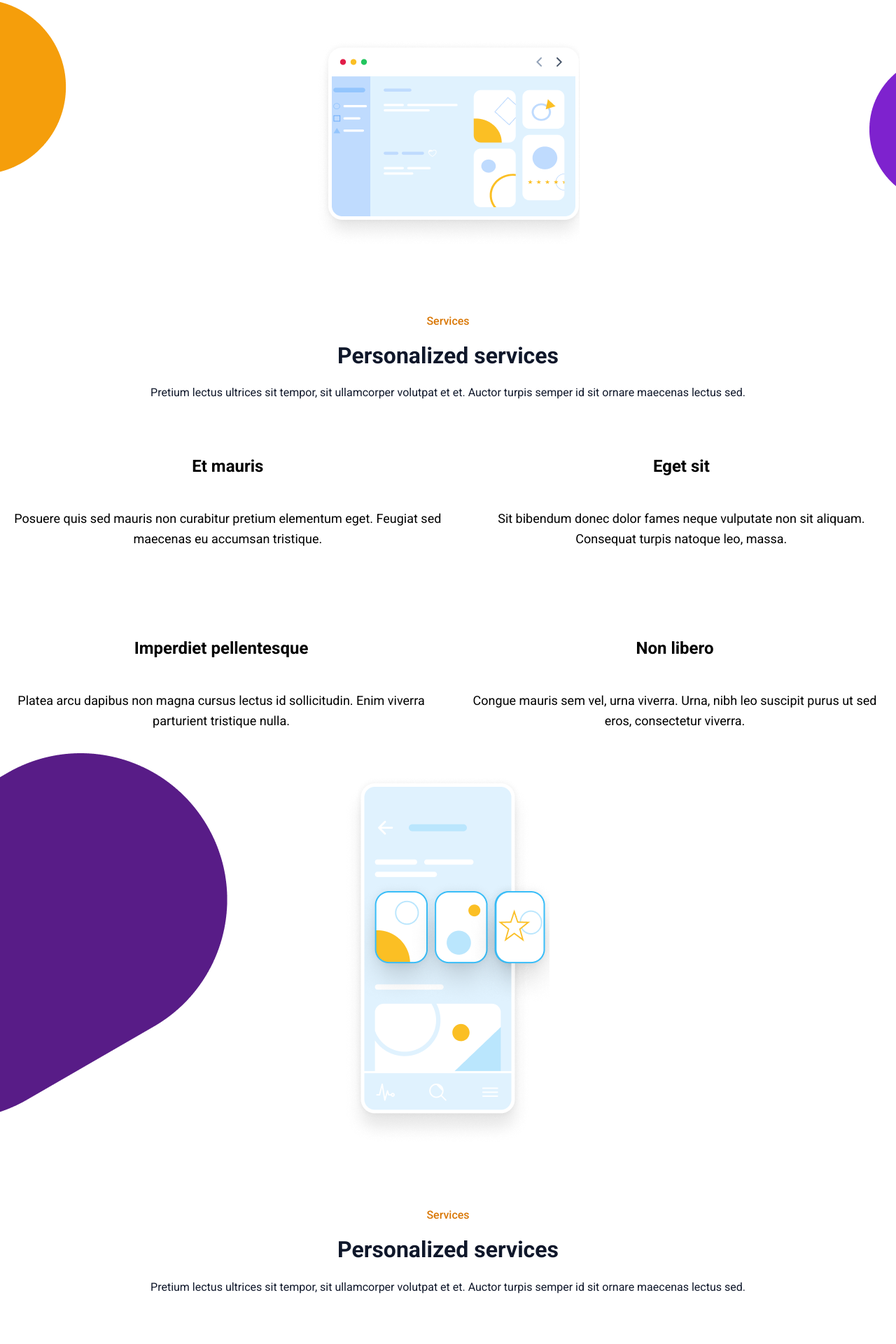
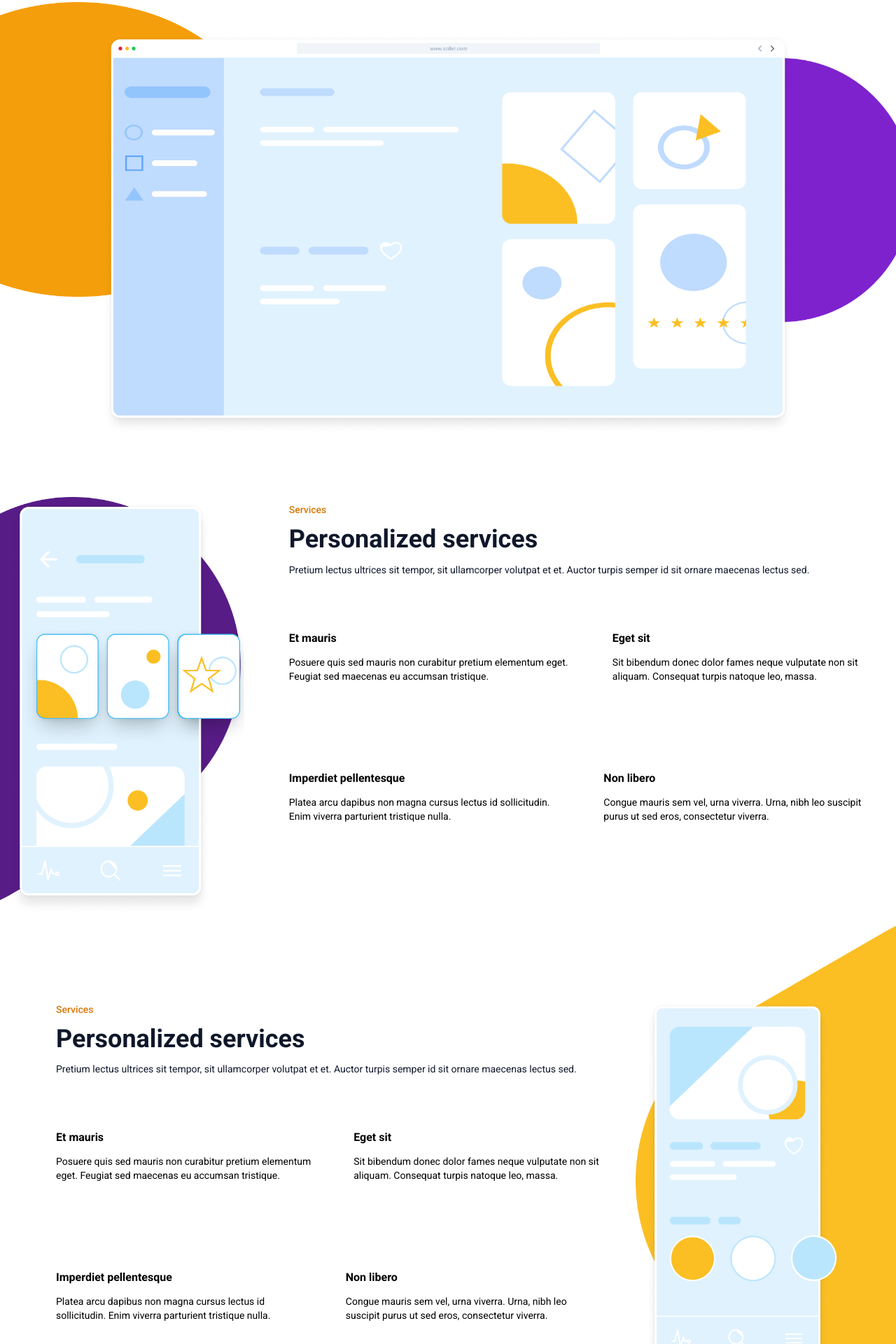
Before and after one commit to Breno-Mateus/buzzvel-test, a React (Vite) app: page / in a window 1280 px wide. Shown: the part 816-2736 px from the top of the page at 70% size. Built offline with nearby package versions, Linux system fonts and the light colour scheme.

Commit message:
feat: page responsiveness

```diff
--- a/src/components/box-text/index.tsx
+++ b/src/components/box-text/index.tsx
@@ -5,16 +5,28 @@ const BoxText = ({title1, text1, title2, text2} : BoxTextProps) => {
         <div className="flex gap-12">
             <div className="
             flex flex-col gap-4 mt-20
-            md:gap-12">
-                <p className="text-[24px] leading-[26.4px] font-bold">{title1}</p>
-                <p className="text-[18px] leading-[28.8px] font-normal">{text1}</p>
+            2xl:gap-12">
+                <p className="
+                text-[24px] leading-[26.4px] font-bold
+                lg:text-base lg:leading-4
+                2xl:text-[24px] 2xl:leading-[26.4px]">{title1}</p>
+                <p className="
+                text-[18px] leading-[28.8px] font-normal
+                lg:text-sm lg:leading-5
+                2xl:text-[18px] 2xl:leading-[28.8px]">{text1}</p>
             </div>
 
             <div className="
             flex flex-col gap-4 mt-20
-            md:gap-12">
-                <p className="text-[24px] leading-[26.4px] font-bold">{title2}</p>
-                <p className="text-[18px] leading-[28.8px] font-normal">{text2}</p>
+            2xl:gap-12">
+                <p className="
+                text-[24px] leading-[26.4px] font-bold
+                lg:text-base lg:leading-4
+                2xl:text-[24px] 2xl:leading-[26.4px]">{title2}</p>
+                <p className="
+                text-[18px] leading-[28.8px] font-normal
+                lg:text-sm lg:leading-5
+                2xl:text-[18px] 2xl:leading-[28.8px]">{text2}</p>
             </div>
         </div>
     )
--- a/src/components/button/index.tsx
+++ b/src/components/button/index.tsx
@@ -16,11 +16,15 @@ const Button = ({borderColor, backgroundHover, arrow, arrowHover, textColor, tex
     return (
         <button className={
             `bg-transparent ${borderColor} ${textColor} ${textColorHover} ${backgroundHover} rounded-[100px] border-2 w-[306px] h-16 flex items-center justify-center px-6 py-5 z-[1000] gap-6
-            lg:w-[166px] lg:h-8 lg:px-4 lg:py-3 lg:gap-2`} onMouseEnter={handleMouseEnter} onMouseLeave={handleMouseLeave}>
+            lg:w-[166px] lg:h-8 lg:px-4 lg:py-4 lg:gap-2
+            2xl:w-[306px] 2xl:h-16 2xl:px-6 2xl:py-5 2xl:gap-6`} onMouseEnter={handleMouseEnter} onMouseLeave={handleMouseLeave}>
             <p className="
             text-2xl leading-[24px] font-bold tracking-[0.5px]
-            lg:text-xs lg:leading-5">Request a Quote</p>
-            <img src={icon} className="lg:h-4 lg:w-4"/>
+            lg:text-xs lg:leading-5
+            2xl:text-2xl 2xl:leading-[24px]">Request a Quote</p>
+            <img src={icon} className="
+            lg:h-4 lg:w-4
+            2xl:h-6 2xl:w-6"/>
         </button>
     )
 }
--- a/src/components/footer/index.tsx
+++ b/src/components/footer/index.tsx
@@ -4,11 +4,11 @@ const Footer = () => {
     return (
         <footer className="
         px-4 py-6 flex flex-col items-center text-textColor gap-6
-        2xl:px-20 2xl:flex-row 2xl:justify-between">
+        lg:px-20 lg:flex-row lg:justify-between">
 
             <div className="
             flex flex-col items-center gap-6
-            2xl:flex-row">
+            lg:flex-row">
                 <div>
                     <img src={Logo} />
                 </div>
--- a/src/components/section2/index.tsx
+++ b/src/components/section2/index.tsx
@@ -15,42 +15,48 @@ const Section2 = () => {
             <div className="absolute w-full mt-[151px] -z-10 flex">
                 <img src={Elipse1} className="
                 absolute top-0 left-0
-                2xl:hidden"
+                lg:hidden"
                 />
                 <img src={Elipse2} className="
                 absolute right-0 top-20
-                2xl:hidden"
+                lg:hidden"
                 />
                 <img src={Elipse3} className="
-                hidden
-                2xl:block 2xl:absolute 2xl:top-0 2xl:left-0"
+                hidden absolute top-0 left-0
+                lg:block lg:h-[421px] lg:w-[380px]
+                2xl:h-auto 2xl:w-auto"
                 />
                 <img src={Elipse4} className="
-                hidden
-                2xl:block 2xl:absolute 2xl:right-0 2xl:top-40"
+                hidden absolute right-0 top-40
+                lg:block lg:h-[377px] lg:top-20
+                2xl:h-auto 2xl:top-40"
                 />
             </div>
 
             <div className="
             flex flex-col gap-6 text-center
-            2xl:w-[900px]">
+            lg:mx-[26%] lg:gap-4
+            2xl:w-[900px] 2xl:gap-6">
                 <p className="
                 text-textColorOther text-[16px] leading-[17.6px] font-medium
+                lg:text-sm lg:leading-5
                 2xl:text-[20px] 2xl:leading-[22px]">No more waste</p>
                 <h1 className="
                 text-[32px] leading-[35.2px] font-bold
+                lg:text-4xl lg:leading-[41.6px]
                 2xl:text-[56px] 2xl:leading-[61.6px] 2xl:font-extrabold">Pick the Sun</h1>
                 <p className="
                 text-[16px] leading-[22.4px] font-normal
+                lg:text-sm lg:leading-5
                 2xl:text-[20px] 2xl:leading-[36px]">Et pulvinar nec interdum integer id urna molestie porta nullam. A, donec ornare sed turpis pulvinar purus maecenas quam a. Erat porttitor pharetra sed in mauris elementum sollicitudin.</p>
             </div>
 
-            <div>
+            <div className="lg:px-[10.41%] 2xl:px-0">
                 <img src={Desktop} className="
-                2xl:hidden"/>
+                lg:hidden"/>
                 <img src={Desktop1} className="
                 hidden
-                2xl:block"/>
+                lg:block"/>
             </div>
         </section>
     )
--- a/src/components/section3/index.tsx
+++ b/src/components/section3/index.tsx
@@ -9,37 +9,49 @@ const Section3 = () => {
     return (
         <section className="
         w-full px-4 py-12 gap-16 flex flex-col relative
+        lg:flex-row
         2xl:flex-row 2xl:gap-[160px] 2xl:p-20">
 
             <div className="
             hidden absolute left-0 -z-10 top-10
+            lg:block
             2xl:block">
-                <img src={Figure}/>
+                <img src={Figure} className="
+                lg:h-[600px]
+                2xl:h-auto"/>
             </div>
 
             <div className="
             hidden
+            lg:block
             2xl:block">
                 <img src={web} className="h-auto"/>
             </div>
 
-            <div className="2xl:flex 2xl:flex-col 2xl:h-[610px] 2xl:w-[1180px]">
+            <div className="
+            lg:flex lg:flex-col
+            2xl:flex 2xl:flex-col 2xl:h-[610px] 2xl:w-[1180px]">
                 <div className="
                 flex flex-col gap-6 text-center text-textColor
-                2xl:text-start">
+                lg:text-start lg:gap-3
+                2xl:text-start 2xl:gap-6">
                     <p className="
                     text-textColorOther text-[16px] leading-[17.6px] font-medium
+                    lg:text-sm lg:leading-5
                     2xl:text-[20px] 2xl:leading-[22px]">Services</p>
                     <h1 className="
                     text-[32px] leading-[35.2px] font-bold
+                    lg:text-4xl lg:leading-[41.6px]
                     2xl:text-[56px] 2xl:leading-[61.6px] 2xl:font-extrabold">Personalized services</h1>
                     <p className="
                     text-[16px] leading-[22.4px] font-normal
+                    lg:text-sm lg:leading-5
                     2xl:text-[20px] 2xl:leading-[36px]">Pretium lectus ultrices sit tempor, sit ullamcorper volutpat et et. Auctor turpis semper id sit ornare maecenas lectus sed.</p>
                 </div>
 
                 <div className="
                 gap-12 flex flex-col items-center justify-center text-center
+                lg:text-start
                 2xl:text-start">
                     <BoxText title1="Et mauris" text1="Posuere quis sed mauris non curabitur pretium elementum eget. Feugiat sed maecenas eu accumsan tristique." title2="Eget sit" text2="Sit bibendum donec dolor fames neque vulputate non sit aliquam. Consequat turpis natoque leo, massa."/>
 
@@ -47,9 +59,9 @@ const Section3 = () => {
 
                     <div className="
                     absolute left-0 bottom-20 -z-10
-                    2xl:top-0">
-                        <img src={Figura4} className="
-                        2xl:hidden"/>
+                    lg:top-0 lg:hidden
+                    2xl:top-0 2xl:hidden">
+                        <img src={Figura4}/>
                     </div>
                 </div>
 
@@ -57,6 +69,7 @@ const Section3 = () => {
 
             <div className="
             flex items-center justify-center
+            lg:hidden
             2xl:hidden">
                 <img src={Mobile} />
             </div>
--- a/src/components/section4/index.tsx
+++ b/src/components/section4/index.tsx
@@ -9,36 +9,48 @@ const Section4 = () => {
     return (
         <section className="
         w-full px-4 py-12 gap-16 flex flex-col relative
+        lg:flex-row lg:p-20
         2xl:p-20 2xl:gap-[160px] 2xl:flex-row">
 
             <div className=" hidden absolute right-0 bottom-[100px] -z-10
+            lg:block
             2xl:block">
-                <img src={Figure}/>
+                <img src={Figure} className="
+                lg:h-[650px]
+                2xl:h-auto"/>
             </div>
 
-            <div className="2xl:flex 2xl:flex-col 2xl:w-[1180px] 2xl:h-[610px]">
+            <div className="
+            lg:flex lg:flex-col
+            2xl:flex 2xl:flex-col 2xl:w-[1180px] 2xl:h-[610px]">
                 <div className="
                 flex flex-col gap-6 text-center text-textColor
+                lg:text-start lg:gap-3
                 2xl:text-start">
                     <p className="
                     text-textColorOther text-[16px] leading-[17.6px] font-medium
+                    lg:text-sm lg:leading-5
                     2xl:text-[20px] 2xl:leading-[22px]">Services</p>
                     <h1 className="
                     text-[32px] leading-[35.2px] font-bold
+                    lg:text-4xl lg:leading-[41.6px]
                     2xl:text-[56px] 2xl:leading-[61.6px] 2xl:font-extrabold">Personalized services</h1>
                     <p className="
                     text-[16px] leading-[22.4px] font-normal
+                    lg:text-sm lg:leading-5
                     2xl:text-[20px] 2xl:leading-[36px]">Pretium lectus ultrices sit tempor, sit ullamcorper volutpat et et. Auctor turpis semper id sit ornare maecenas lectus sed.</p>
                 </div>
 
                 <div className="
                 gap-12 flex flex-col items-center justify-center text-center
+                lg:text-start lg:items-start
                 2xl:text-start 2xl:items-start">
                     <BoxText title1="Et mauris" text1="Posuere quis sed mauris non curabitur pretium elementum eget. Feugiat sed maecenas eu accumsan tristique." title2="Eget sit" text2="Sit bibendum donec dolor fames neque vulputate non sit aliquam. Consequat turpis natoque leo, massa."/>
 
                     <BoxText title1="Imperdiet pellentesque" text1="Platea arcu dapibus non magna cursus lectus id sollicitudin. Enim viverra parturient tristique nulla." title2="Non libero" text2="Congue mauris sem vel, urna viverra. Urna, nibh leo suscipit purus ut sed eros, consectetur viverra."/>
 
                     <div className="absolute right-0 t bottom-20 -z-10
+                    lg:hidden
                     2xl:hidden">
                         <img src={Figura5}/>
                     </div>
@@ -47,8 +59,13 @@ const Section4 = () => {
             </div>
 
             <div className="flex items-center justify-center">
-                <img src={Mobile} className="2xl:hidden"/>
-                <img src={WebPhone} className="hidden 2xl:block"/>
+                <img src={Mobile} className="
+                lg:hidden
+                2xl:hidden"/>
+                <img src={WebPhone} className="
+                hidden
+                lg:block
+                2xl:block"/>
             </div>
         </section>
     )
```
Also changed, not shown: src/components/card/index.tsx (+12 -5 lines), src/components/header/index.tsx (+21 -9 lines), src/components/section1/index.tsx (+7 -3 lines), src/components/section5/index.tsx (+8 -1 lines), src/components/section6/index.tsx (+15 -3 lines).
